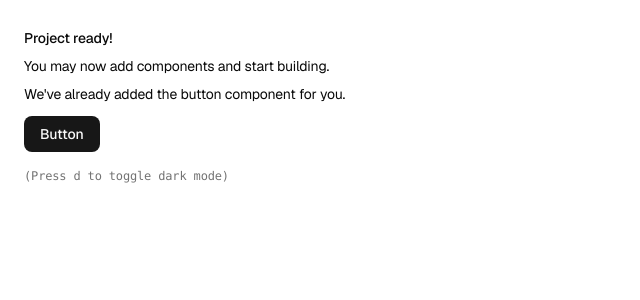
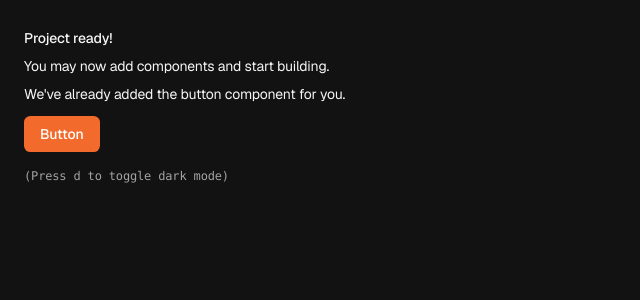
Before and after one commit to a-szlapa/finance_managment_tool, a Next.js app: page / in a window 1280 px wide. Shown: the top 300 px of the page, without its empty margins (0-640 px from the left). Built offline with nearby package versions, Linux system fonts and the light colour scheme.

Commit message:
feat: update theme and styklesheet

```diff
--- a/app/globals.css
+++ b/app/globals.css
@@ -1,8 +1,6 @@
 @import "tailwindcss";
 @import "tw-animate-css";
 @import "shadcn/tailwind.css";
-
-@custom-variant dark (&:is(.dark *));
 
 @theme inline {
     --font-sans: var(--font-sans);
@@ -74,106 +72,48 @@
 }
 
 :root {
-    --background: oklch(1 0 0);
-    --foreground: oklch(0.145 0 0);
-    --card: oklch(1 0 0);
-    --card-foreground: oklch(0.145 0 0);
-    --popover: oklch(1 0 0);
-    --popover-foreground: oklch(0.145 0 0);
-    --primary: oklch(0.205 0 0);
-    --primary-foreground: oklch(0.985 0 0);
-    --secondary: oklch(0.97 0 0);
-    --secondary-foreground: oklch(0.205 0 0);
-    --muted: oklch(0.97 0 0);
-    --muted-foreground: oklch(0.556 0 0);
-    --accent: oklch(0.97 0 0);
-    --accent-foreground: oklch(0.205 0 0);
-    --destructive: oklch(0.577 0.245 27.325);
-    --destructive-foreground: oklch(1.0000 0 0);
-    --border: oklch(0.922 0 0);
-    --input: oklch(0.922 0 0);
-    --ring: oklch(0.708 0 0);
-    --chart-1: oklch(0.87 0 0);
-    --chart-2: oklch(0.556 0 0);
-    --chart-3: oklch(0.439 0 0);
-    --chart-4: oklch(0.371 0 0);
-    --chart-5: oklch(0.269 0 0);
-    --radius: 0.625rem;
-    --sidebar: oklch(0.985 0 0);
-    --sidebar-foreground: oklch(0.145 0 0);
-    --sidebar-primary: oklch(0.205 0 0);
-    --sidebar-primary-foreground: oklch(0.985 0 0);
-    --sidebar-accent: oklch(0.97 0 0);
-    --sidebar-accent-foreground: oklch(0.205 0 0);
-    --sidebar-border: oklch(0.922 0 0);
-    --sidebar-ring: oklch(0.708 0 0);
+    --background: hsl(0 0% 7.0588%);
+  --foreground: hsl(0 0% 96.0784%);
+  --card: hsl(0 0% 10.1961%);
+  --card-foreground: hsl(0 0% 96.0784%);
+  --popover: hsl(0 0% 11.7647%);
+  --popover-foreground: hsl(0 0% 96.0784%);
+  --primary: hsl(18.4848 89.1892% 56.4706%);
+  --primary-foreground: hsl(0 0% 100%);
+  --secondary: hsl(0 0% 14.9020%);
+  --secondary-foreground: hsl(0 0% 96.0784%);
+  --muted: hsl(0 0% 14.9020%);
+  --muted-foreground: hsl(0 0% 63.9216%);
+  --accent: hsl(16.1538 37.1429% 13.7255%);
+  --accent-foreground: hsl(18.4848 89.1892% 56.4706%);
+  --destructive: hsl(0 84.2365% 60.1961%);
+  --destructive-foreground: hsl(0 0% 100%);
+  --border: hsl(0 0% 17.6471%);
+  --input: hsl(0 0% 17.6471%);
+  --ring: hsl(18.4848 89.1892% 56.4706%);
+  --chart-1: hsl(18.4848 89.1892% 56.4706%);
+  --chart-2: hsl(0 0% 100%);
+  --chart-3: hsl(19.0141 100% 72.1569%);
+  --chart-4: hsl(0 0% 33.3333%);
+  --chart-5: hsl(0 0% 20%);
+  --sidebar: hsl(0 0% 7.8431%);
+  --sidebar-foreground: hsl(0 0% 96.0784%);
+  --sidebar-primary: hsl(18.4848 89.1892% 56.4706%);
+  --sidebar-primary-foreground: hsl(0 0% 100%);
+  --sidebar-accent: hsl(0 0% 14.9020%);
+  --sidebar-accent-foreground: hsl(0 0% 96.0784%);
+  --sidebar-border: hsl(0 0% 17.6471%);
+  --sidebar-ring: hsl(18.4848 89.1892% 56.4706%);
   --font-sans: Inter, system-ui, sans-serif;
   --font-serif: Georgia, serif;
   --font-mono: Menlo, monospace;
-    --shadow-color: #000000;
-    --shadow-opacity: 0.05;
-    --shadow-blur: 10px;
-    --shadow-spread: 0px;
-    --shadow-offset-x: 0px;
-    --shadow-offset-y: 2px;
-    --letter-spacing: -0.01em;
-    --spacing: 0.25rem;
-    --shadow-2xs: 0px 2px 10px 0px hsl(0 0% 0% / 0.03);
-    --shadow-xs: 0px 2px 10px 0px hsl(0 0% 0% / 0.03);
-    --shadow-sm: 0px 2px 10px 0px hsl(0 0% 0% / 0.05), 0px 1px 2px -1px hsl(0 0% 0% / 0.05);
-    --shadow: 0px 2px 10px 0px hsl(0 0% 0% / 0.05), 0px 1px 2px -1px hsl(0 0% 0% / 0.05);
-    --shadow-md: 0px 2px 10px 0px hsl(0 0% 0% / 0.05), 0px 2px 4px -1px hsl(0 0% 0% / 0.05);
-    --shadow-lg: 0px 2px 10px 0px hsl(0 0% 0% / 0.05), 0px 4px 6px -1px hsl(0 0% 0% / 0.05);
-    --shadow-xl: 0px 2px 10px 0px hsl(0 0% 0% / 0.05), 0px 8px 10px -1px hsl(0 0% 0% / 0.05);
-    --shadow-2xl: 0px 2px 10px 0px hsl(0 0% 0% / 0.13);
-    --tracking-normal: -0.01em;
-}
-
-.dark {
-    --background: oklch(0.145 0 0);
-    --foreground: oklch(0.985 0 0);
-    --card: oklch(0.205 0 0);
-    --card-foreground: oklch(0.985 0 0);
-    --popover: oklch(0.205 0 0);
-    --popover-foreground: oklch(0.985 0 0);
-    --primary: oklch(0.922 0 0);
-    --primary-foreground: oklch(0.205 0 0);
-    --secondary: oklch(0.269 0 0);
-    --secondary-foreground: oklch(0.985 0 0);
-    --muted: oklch(0.269 0 0);
-    --muted-foreground: oklch(0.708 0 0);
-    --accent: oklch(0.269 0 0);
-    --accent-foreground: oklch(0.985 0 0);
-    --destructive: oklch(0.704 0.191 22.216);
-    --destructive-foreground: oklch(1.0000 0 0);
-    --border: oklch(1 0 0 / 10%);
-    --input: oklch(1 0 0 / 15%);
-    --ring: oklch(0.556 0 0);
-    --chart-1: oklch(0.87 0 0);
-    --chart-2: oklch(0.556 0 0);
-    --chart-3: oklch(0.439 0 0);
-    --chart-4: oklch(0.371 0 0);
-    --chart-5: oklch(0.269 0 0);
   --radius: 0.5rem;
-    --sidebar: oklch(0.205 0 0);
-    --sidebar-foreground: oklch(0.985 0 0);
-    --sidebar-primary: oklch(0.488 0.243 264.376);
-    --sidebar-primary-foreground: oklch(0.985 0 0);
-    --sidebar-accent: oklch(0.269 0 0);
-    --sidebar-accent-foreground: oklch(0.985 0 0);
-    --sidebar-border: oklch(1 0 0 / 10%);
-    --sidebar-ring: oklch(0.556 0 0);
-    --font-sans: Inter, system-ui, sans-serif;
-    --font-serif: Georgia, serif;
-    --font-mono: Menlo, monospace;
-    --shadow-color: #000000;
-    --shadow-opacity: 0.4;
+  --shadow-x: 0px;
+  --shadow-y: 4px;
   --shadow-blur: 15px;
   --shadow-spread: 0px;
-    --shadow-offset-x: 0px;
-    --shadow-offset-y: 4px;
-    --letter-spacing: -0.01em;
-    --spacing: 0.25rem;
+  --shadow-opacity: 0.4;
+  --shadow-color: #000000;
   --shadow-2xs: 0px 4px 15px 0px hsl(0 0% 0% / 0.20);
   --shadow-xs: 0px 4px 15px 0px hsl(0 0% 0% / 0.20);
   --shadow-sm: 0px 4px 15px 0px hsl(0 0% 0% / 0.40), 0px 1px 2px -1px hsl(0 0% 0% / 0.40);
@@ -182,6 +122,8 @@
   --shadow-lg: 0px 4px 15px 0px hsl(0 0% 0% / 0.40), 0px 4px 6px -1px hsl(0 0% 0% / 0.40);
   --shadow-xl: 0px 4px 15px 0px hsl(0 0% 0% / 0.40), 0px 8px 10px -1px hsl(0 0% 0% / 0.40);
   --shadow-2xl: 0px 4px 15px 0px hsl(0 0% 0% / 1.00);
+  --tracking-normal: -0.01em;
+  --spacing: 0.25rem;
 }
 
 @layer base {
--- a/components/theme-provider.tsx
+++ b/components/theme-provider.tsx
@@ -1,71 +1,13 @@
-"use client"
+// Theme switching has been removed — the app now uses a single, fixed dark theme
+// defined directly in globals.css (see the `:root` block).
+//
+// This passthrough component is kept only so existing imports of `ThemeProvider`
+// in your layout don't break. Once you've removed the import/usage from
+// layout.tsx, you can delete this file entirely along with the
+// `next-themes` dependency (`npm uninstall next-themes`).
 
-import * as React from "react"
-import { ThemeProvider as NextThemesProvider, useTheme } from "next-themes"
-
-function ThemeProvider({
-  children,
-  ...props
-}: React.ComponentProps<typeof NextThemesProvider>) {
-  return (
-    <NextThemesProvider
-      attribute="class"
-      defaultTheme="system"
-      enableSystem
-      disableTransitionOnChange
-      {...props}
-    >
-      <ThemeHotkey />
-      {children}
-    </NextThemesProvider>
-  )
-}
-
-function isTypingTarget(target: EventTarget | null) {
-  if (!(target instanceof HTMLElement)) {
-    return false
-  }
-
-  return (
-    target.isContentEditable ||
-    target.tagName === "INPUT" ||
-    target.tagName === "TEXTAREA" ||
-    target.tagName === "SELECT"
-  )
-}
-
-function ThemeHotkey() {
-  const { resolvedTheme, setTheme } = useTheme()
-
-  React.useEffect(() => {
-    function onKeyDown(event: KeyboardEvent) {
-      if (event.defaultPrevented || event.repeat) {
-        return
-      }
-
-      if (event.metaKey || event.ctrlKey || event.altKey) {
-        return
-      }
-
-      if (event.key.toLowerCase() !== "d") {
-        return
-      }
-
-      if (isTypingTarget(event.target)) {
-        return
-      }
-
-      setTheme(resolvedTheme === "dark" ? "light" : "dark")
-    }
-
-    window.addEventListener("keydown", onKeyDown)
-
-    return () => {
-      window.removeEventListener("keydown", onKeyDown)
-    }
-  }, [resolvedTheme, setTheme])
-
-  return null
+function ThemeProvider({ children }: { children: React.ReactNode }) {
+  return children
 }
 
 export { ThemeProvider }
```
Lines whose indentation alone changed are shown as unchanged.
